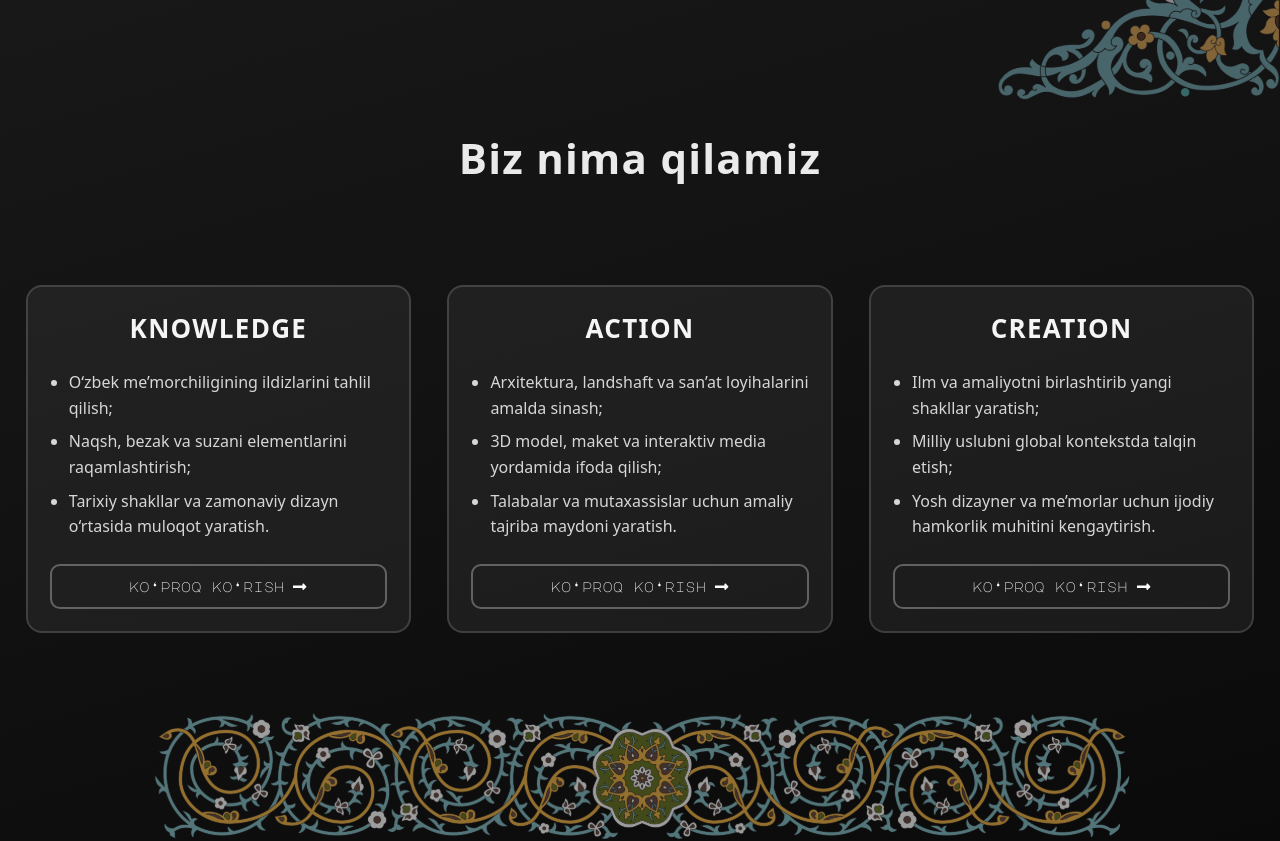
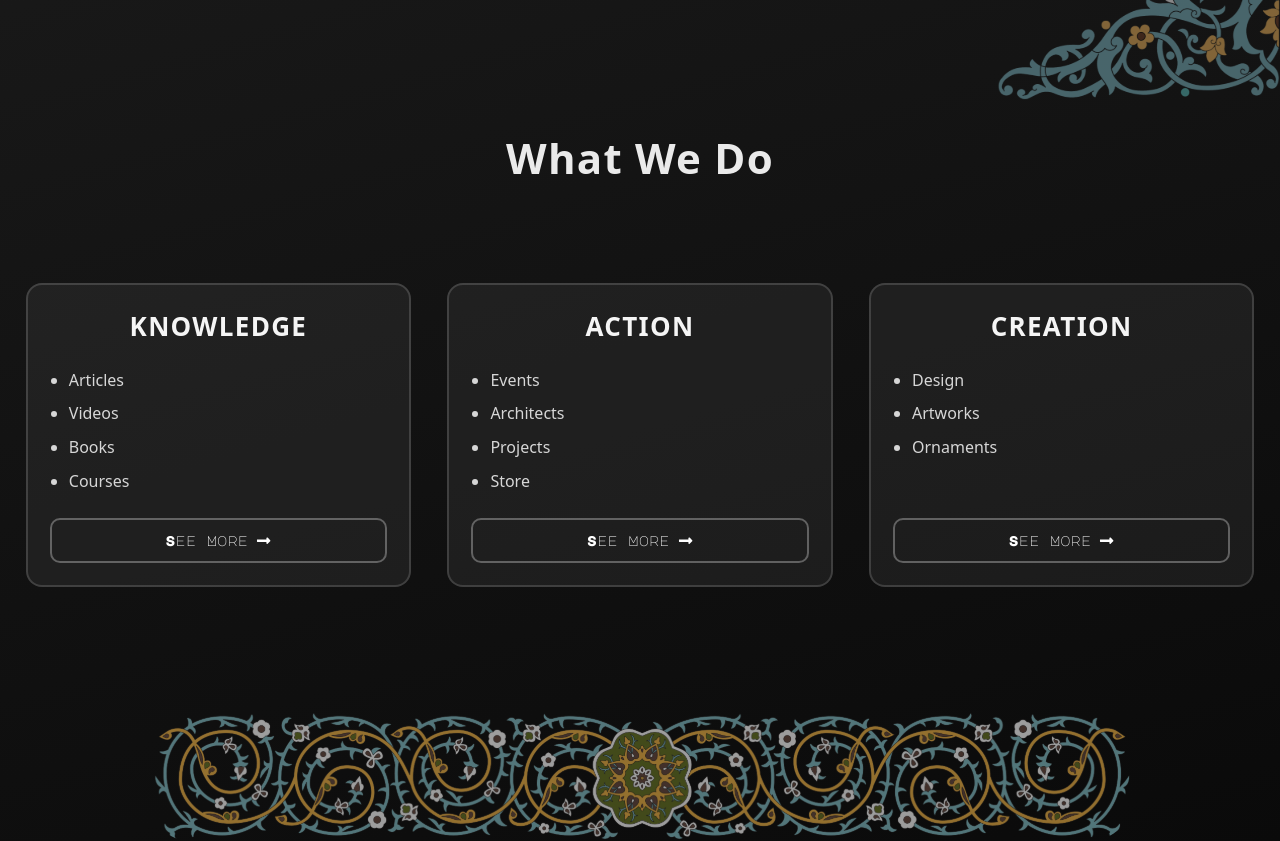
Before and after one commit to Biloliddin-Tursunov/memor.uz, a React (Vite) app in the folder frontend/: page / in a window 1280 px wide. Shown: the part 700-1541 px from the top of the page. Built offline with nearby package versions, Linux system fonts and the light colour scheme.

Commit message:
change lang

```diff
--- a/frontend/index.html
+++ b/frontend/index.html
@@ -5,18 +5,14 @@
         <meta name="viewport" content="width=device-width, initial-scale=1" />
 
         <!-- Primary -->
-        <title>
-            Me'mor — memorchilik, arxitektura va naqsh falsafasi platformasi
-        </title>
+        <title>Me'mor</title>
         <meta
             name="description"
-            content="Me'mor — O‘zbek memorchiligi, arxitektura, naqsh (ornament) va san’atga oid maqolalar, vektor kutubxona va tadqiqotlar jamlanmasi. Memorchilik falsafasi, naqsh anatomiyasi va amaliy dizayn."
-        />
+            content="Me'mor — O‘zbek memorchiligi, arxitektura, naqsh (ornament) va san’atga oid maqolalar, vektor kutubxona va tadqiqotlar jamlanmasi. Memorchilik falsafasi, naqsh anatomiyasi va amaliy dizayn." />
         <!-- 'keywords' SEO uchun shart emas, lekin zarari yo‘q -->
         <meta
             name="keywords"
-            content="Me'mor, memorchilik, arxitektor, arxitektura, naqsh, ornament, san’at, o‘zbek arxitekturasi, pattern, design"
-        />
+            content="Me'mor, memorchilik, arxitektor, arxitektura, naqsh, ornament, san’at, o‘zbek arxitekturasi, pattern, design" />
         <link rel="canonical" href="https://memor.uz/" />
         <meta name="robots" content="index,follow" />
         <meta name="theme-color" content="#111111" />
@@ -26,55 +22,46 @@
             rel="icon"
             type="image/png"
             href="/favicons/favicon-2025.png"
-            sizes="48x48"
-        />
+            sizes="48x48" />
         <link
             rel="icon"
             type="image/png"
             href="/favicons/favicon-32.png"
-            sizes="32x32"
-        />
+            sizes="32x32" />
         <link
             rel="icon"
             type="image/png"
             href="/favicons/favicon-16.png"
-            sizes="16x16"
-        />
+            sizes="16x16" />
         <link
             rel="apple-touch-icon"
             href="/favicons/apple-touch-2025.png"
-            sizes="180x180"
-        />
+            sizes="180x180" />
         <link rel="manifest" href="/site.webmanifest" />
 
         <!-- (ixtiyoriy) rang rejimiga mos favikonlar -->
         <link
             rel="icon"
             href="/favicon-light.svg"
-            media="(prefers-color-scheme: light)"
-        />
+            media="(prefers-color-scheme: light)" />
         <link
             rel="icon"
             href="/favicon-dark.svg"
-            media="(prefers-color-scheme: dark)"
-        />
+            media="(prefers-color-scheme: dark)" />
 
         <!-- Open Graph -->
         <meta property="og:type" content="website" />
         <meta property="og:site_name" content="Me'mor" />
         <meta
             property="og:title"
-            content="Me'mor — memorchilik, arxitektura va naqsh falsafasi platformasi"
-        />
+            content="Me'mor — memorchilik, arxitektura va naqsh falsafasi platformasi" />
         <meta
             property="og:description"
-            content="Me'mor — O‘zbek memorchiligi, arxitektura, naqsh (ornament) va san’atga oid maqolalar, vektor kutubxona va tadqiqotlar jamlanmasi."
-        />
+            content="Me'mor — O‘zbek memorchiligi, arxitektura, naqsh (ornament) va san’atga oid maqolalar, vektor kutubxona va tadqiqotlar jamlanmasi." />
         <meta property="og:url" content="https://memor.uz/" />
         <meta
             property="og:image"
-            content="https://memor.uz/og/cover-main.jpg"
-        />
+            content="https://memor.uz/og/cover-main.jpg" />
         <meta property="og:image:width" content="1200" />
         <meta property="og:image:height" content="630" />
         <meta property="og:locale" content="uz_UZ" />
@@ -85,16 +72,13 @@
         <meta name="twitter:card" content="summary_large_image" />
         <meta
             name="twitter:title"
-            content="Me'mor — memorchilik, arxitektura va naqsh falsafasi platformasi"
-        />
+            content="Me'mor — memorchilik, arxitektura va naqsh falsafasi platformasi" />
         <meta
             name="twitter:description"
-            content="Me'mor — O‘zbek memorchiligi, arxitektura, naqsh (ornament) va san’atga oid maqolalar, vektor kutubxona va tadqiqotlar jamlanmasi."
-        />
+            content="Me'mor — O‘zbek memorchiligi, arxitektura, naqsh (ornament) va san’atga oid maqolalar, vektor kutubxona va tadqiqotlar jamlanmasi." />
         <meta
             name="twitter:image"
-            content="https://memor.uz/og/cover-main.jpg"
-        />
+            content="https://memor.uz/og/cover-main.jpg" />
 
         <!-- Hreflang (agar til versiyalari bo‘lsa, quyidagilarni oching va URL’larni moslang) -->
         <!--
--- a/frontend/src/components/Links.jsx
+++ b/frontend/src/components/Links.jsx
@@ -1,6 +1,5 @@
 import { useNavigate } from "react-router-dom";
 import { FaLongArrowAltRight } from "react-icons/fa";
-import Down_arrow from "../assets/icons/down_arrow.svg";
 import Center_strip from "../assets/patterns/center_strip.svg";
 import "../styles/components/links.css";
 
@@ -13,14 +12,10 @@ export default function Links() {
             title: "KNOWLEDGE",
             text: (
                 <ul>
-                    <li>O‘zbek me’morchiligining ildizlarini tahlil qilish;</li>
-                    <li>
-                        Naqsh, bezak va suzani elementlarini raqamlashtirish;
-                    </li>
-                    <li>
-                        Tarixiy shakllar va zamonaviy dizayn o‘rtasida muloqot
-                        yaratish.
-                    </li>
+                    <li>Articles</li>
+                    <li>Videos</li>
+                    <li>Books</li>
+                    <li>Courses</li>
                 </ul>
             ),
         },
@@ -29,18 +24,10 @@ export default function Links() {
             title: "ACTION",
             text: (
                 <ul>
-                    <li>
-                        Arxitektura, landshaft va san’at loyihalarini amalda
-                        sinash;
-                    </li>
-                    <li>
-                        3D model, maket va interaktiv media yordamida ifoda
-                        qilish;
-                    </li>
-                    <li>
-                        Talabalar va mutaxassislar uchun amaliy tajriba maydoni
-                        yaratish.
-                    </li>
+                    <li>Events</li>
+                    <li>Architects</li>
+                    <li>Projects</li>
+                    <li>Store</li>
                 </ul>
             ),
         },
@@ -49,14 +36,9 @@ export default function Links() {
             title: "CREATION",
             text: (
                 <ul>
-                    <li>
-                        Ilm va amaliyotni birlashtirib yangi shakllar yaratish;
-                    </li>
-                    <li>Milliy uslubni global kontekstda talqin etish;</li>
-                    <li>
-                        Yosh dizayner va me’morlar uchun ijodiy hamkorlik
-                        muhitini kengaytirish.
-                    </li>
+                    <li>Design</li>
+                    <li>Artworks</li>
+                    <li>Ornaments</li>
                 </ul>
             ),
         },
@@ -64,7 +46,7 @@ export default function Links() {
 
     return (
         <section id="links" className="links">
-            <h2 className="links__heading">Biz nima qilamiz</h2>
+            <h2 className="links__heading">What We Do</h2>
 
             <div className="links__cards">
                 {items.map(({ href, title, text }) => (
@@ -74,7 +56,7 @@ export default function Links() {
                         <button
                             className="links__cta-btn"
                             onClick={() => navigate(href)}>
-                            ko‘proq ko‘rish{" "}
+                            See More{" "}
                             <FaLongArrowAltRight className="links__cta-icon" />
                         </button>
                     </div>
--- a/frontend/src/components/TeamSection.jsx
+++ b/frontend/src/components/TeamSection.jsx
@@ -41,7 +41,7 @@ export default function TeamSection() {
 
                 {/* “JAMOAMIZ:” */}
                 <div className="team__subtitle-wrap">
-                    <p className="team__subtitle">Jamoamiz:</p>
+                    <p className="team__subtitle">Our Team:</p>
                 </div>
 
                 {/* team + side buttons */}
--- a/frontend/src/pages/Action.jsx
+++ b/frontend/src/pages/Action.jsx
@@ -1,5 +1,5 @@
 // src/pages/Action.jsx
 import ComingSoon from "../components/ComingSoon";
 export default function Action() {
-    return <ComingSoon title="ACTION — COMING SOON" />;
+    return <ComingSoon title="We shall start, soon..." />;
 }
--- a/frontend/src/pages/Creation.jsx
+++ b/frontend/src/pages/Creation.jsx
@@ -1,5 +1,5 @@
 // src/pages/Creation.jsx
 import ComingSoon from "../components/ComingSoon";
 export default function Creation() {
-    return <ComingSoon title="CREATION — COMING SOON" />;
+    return <ComingSoon title="We shall start, soon..." />;
 }
--- a/frontend/src/pages/Knowledge.jsx
+++ b/frontend/src/pages/Knowledge.jsx
@@ -1,5 +1,5 @@
 // src/pages/Knowledge.jsx
 import ComingSoon from "../components/ComingSoon";
 export default function Knowledge() {
-    return <ComingSoon title="KNOWLEDGE — COMING SOON" />;
+    return <ComingSoon title="We shall start, soon..." />;
 }
--- a/frontend/src/styles/components/links.css
+++ b/frontend/src/styles/components/links.css
@@ -22,7 +22,6 @@
     font-weight: 700;
     letter-spacing: 0.03em;
     font-size: clamp(22px, 4.2vw, 42px);
-    margin: 0 0 clamp(24px, 6vh, 48px) 0;
     color: #eaeaea;
 }
 
```
